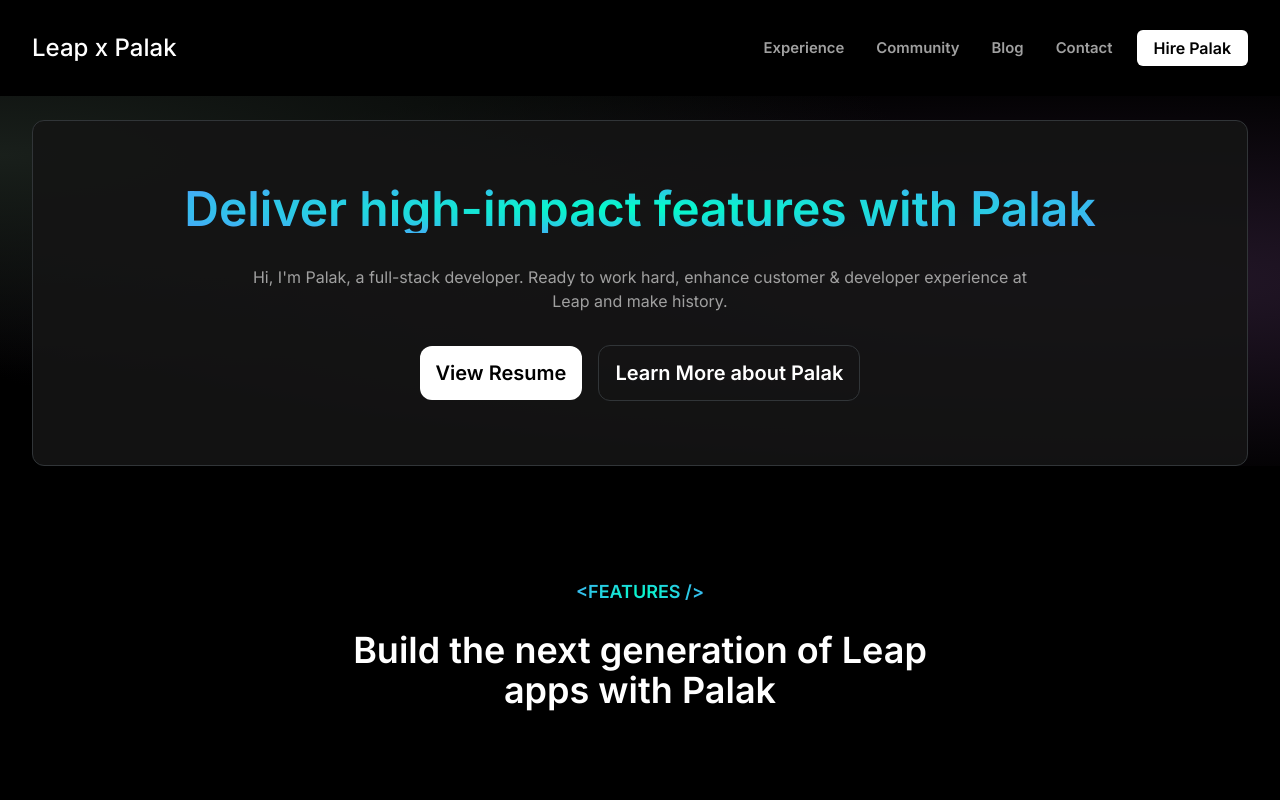
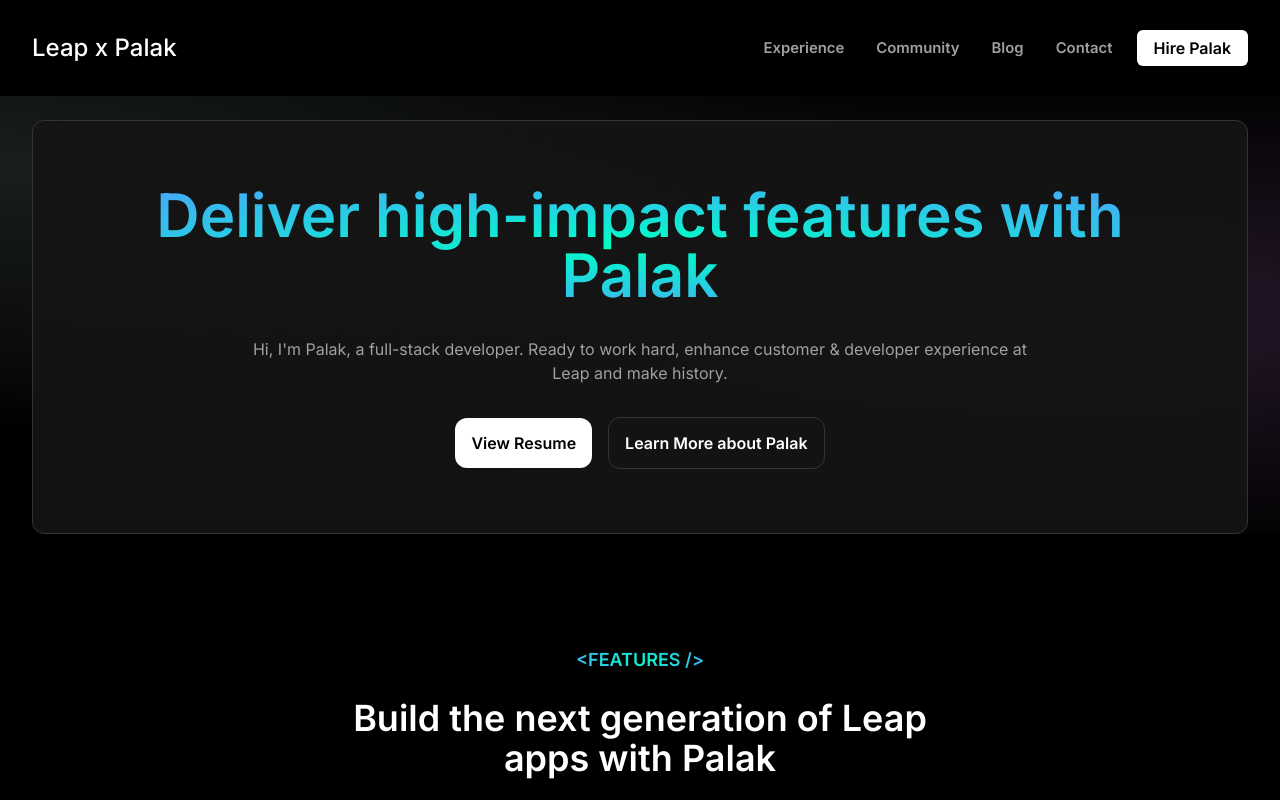
Before and after one commit to PalakJain9/leap-of-life, a Next.js app: page / in a window 1280 px wide. Shown: the top 800 px of the page. Built offline with nearby package versions, Linux system fonts and the light colour scheme.

Commit message:
update readme

```diff
--- a/src/components/Hero.tsx
+++ b/src/components/Hero.tsx
@@ -20,7 +20,7 @@
           className="w-full 2xl:w-1/2 p-[2rem] lg:p-[3rem] xl:p-[4rem] flex flex-col justify-center items-center 2xl:items-start gap-8 text-grey text-center 2xl:text-left rounded-xl"
         >
           <h1
-            className='font-semibold text-3xl md:text-4xl lg:text-5xl gradientText'
+            className='font-semibold text-4xl md:text-5xl lg:text-6xl gradientText'
           >
             Deliver high-impact features with Palak
           </h1>
--- a/src/styles/Hero.module.css
+++ b/src/styles/Hero.module.css
@@ -6,7 +6,7 @@
 }
 
 .heroButtons {
-  @apply w-full lg:w-auto lg:px-[1rem] rounded-xl py-[0.8rem] text-xl font-semibold
+  @apply w-full lg:w-auto lg:px-[1rem] rounded-xl py-[0.8rem] font-semibold
 }
 
 .tabButton {
```
Also changed, not shown: 1 other file (tests, documents, lock files or other folders).
